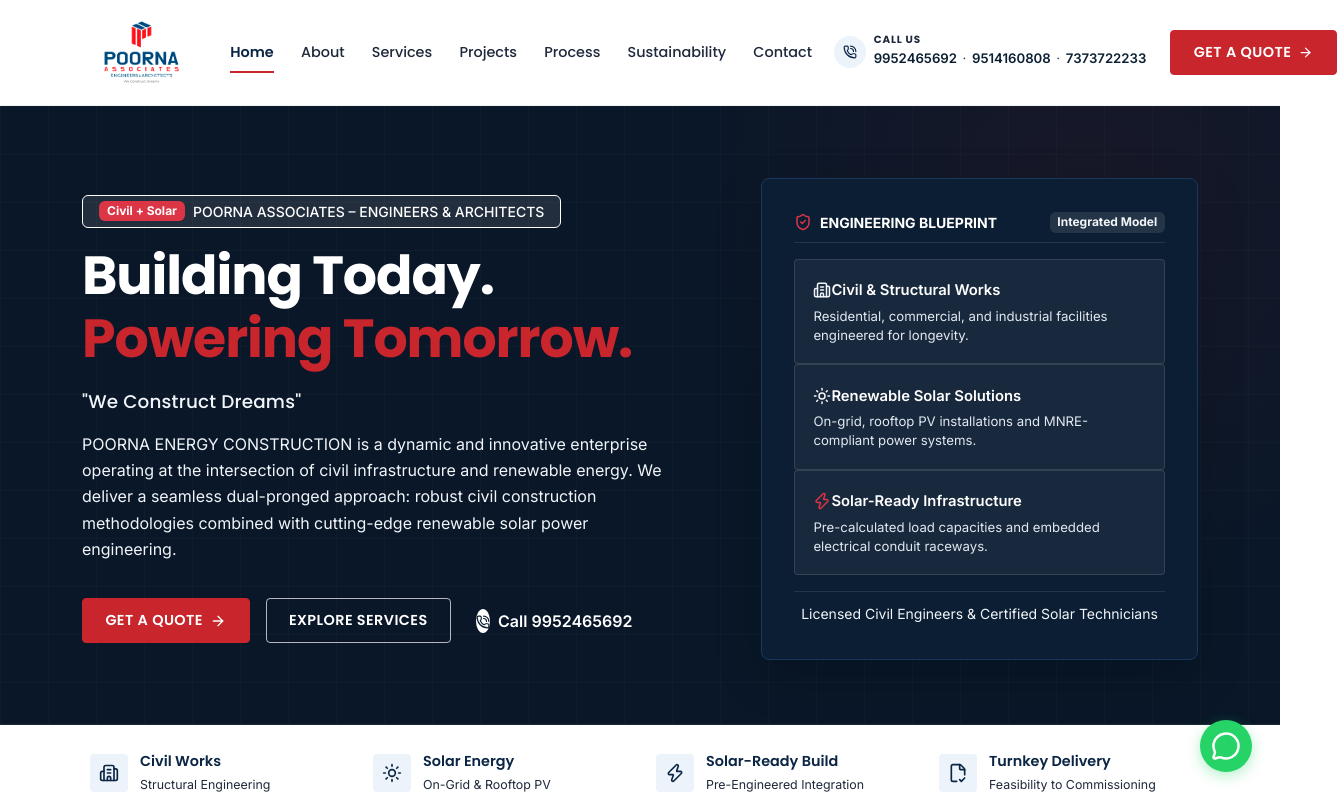
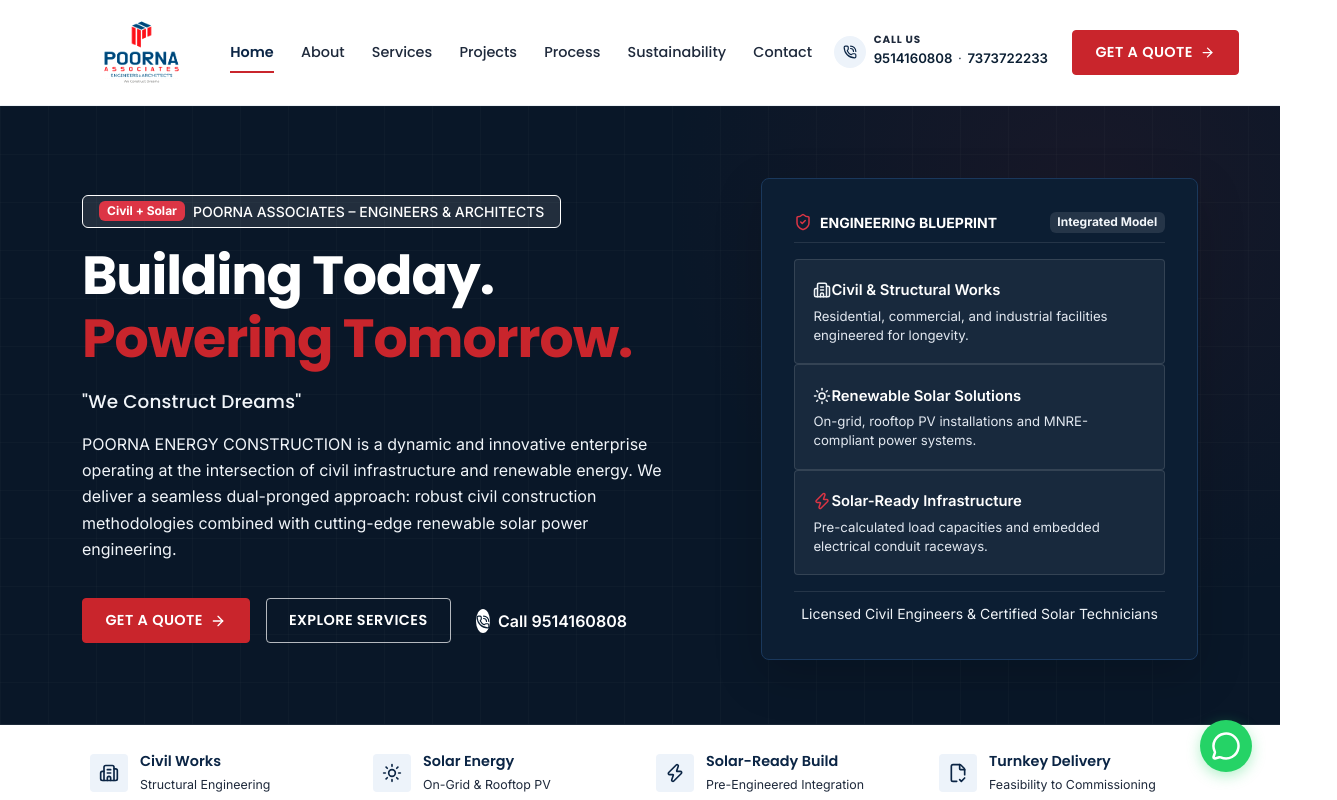
Before and after one commit to Varna317/poorna-construction-website, a React (Vite) app: page / in a window 1280 px wide. Shown: the top 800 px of the page, 1337 px wide, since content can reach past the window. Built offline with nearby package versions, Linux system fonts and the light colour scheme.

Commit message:
Update contact details

```diff
--- a/src/components/ContactForm.jsx
+++ b/src/components/ContactForm.jsx
@@ -218,7 +218,7 @@
                 className={`form-control ${errors.phone ? 'is-invalid' : ''}`}
                 id="phone"
                 name="phone"
-                placeholder="e.g. 99524 65692"
+                placeholder="e.g. 95141 60808"
                 value={formData.phone}
                 onChange={handleChange}
                 required
--- a/src/data/companyData.js
+++ b/src/data/companyData.js
@@ -7,8 +7,7 @@
   logoUrl: "/assets/logo/poorna-logo.jpg",
 
   phones: [
-    { display: "+91 99524 65692", raw: "9952465692", isPrimary: true },
-    { display: "+91 95141 60808", raw: "9514160808", isPrimary: false },
+    { display: "+91 95141 60808", raw: "9514160808", isPrimary: true },
     { display: "+91 73737 22233", raw: "7373722233", isPrimary: false }
   ],
   whatsapp: {
```
